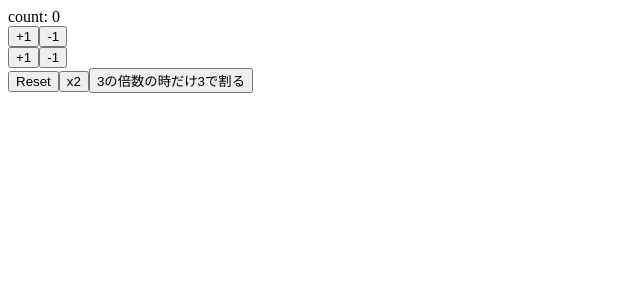
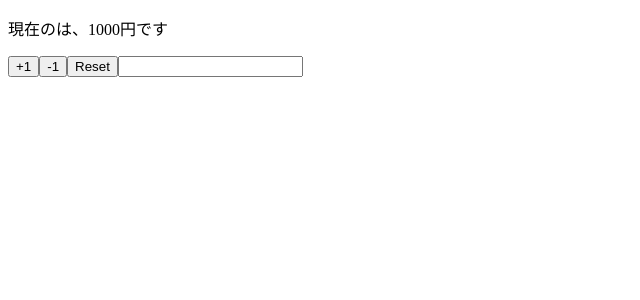
Before and after one commit to sawa060/react-hooks, a React (Create React App) app: page / in a window 1280 px wide. Shown: the top 300 px of the page, without its empty margins (0-640 px from the left). Built offline with nearby package versions, Linux system fonts and the light colour scheme.

Commit message:
object state

```diff
--- a/src/App.js
+++ b/src/App.js
@@ -1,55 +1,23 @@
 import React, { useState } from 'react'
 
-const App = () => {
-  const [count, setCount] = useState(0)
-
-  const increment = () => {
-    setCount(count + 1)
-  }
-  const decrement = () => {
-    setCount(count - 1)
-  }
-
-  const increment2 = () => {
-    setCount(prevCount => prevCount + 1)
-  }
-
-  const decrement2 = () => {
-    setCount(prevCount => prevCount - 1)
-  }
-
-  const reset = () => {
-    setCount(0)
-  }
-
-  const multiply = () => {
-    setCount(prevCount => prevCount * 2)
-  }
-
-  const devision3 = () => {
-    if (count % 3 === 0) {
-      setCount(prevCount => prevCount / 3)
-    } else return
-  }
+const App = props => {
+  const [state, setState] = useState(props)
+  const { name, price } = state
 
   return (
     <>
-      <div>
-        count: {count}
-      </div>
-      <button onClick={increment}> +1 </button>
-      <button onClick={decrement}> -1 </button>
-      <div>
-        <button onClick={increment2}> +1 </button>
-        <button onClick={decrement2}> -1 </button>
-      </div>
-      <div>
-        <button onClick={reset}> Reset </button>
-        <button onClick={multiply}> x2 </button>
-        <button onClick={devision3}> 3の倍数の時だけ3で割る </button>
-      </div>
+      <p>現在の{name}は、{price}円です</p>
+      <button onClick={() => setState({...state, price: price + 1})}>+1</button>
+      <button onClick={() => setState({ ...state, price: price - 1 })}>-1</button>
+      <button onClick={() => setState(props)}>Reset</button>
+      <input value={name} onChange={e => setState({ ...state, name: e.target.value })} />
     </>
-    );
-  }
+  );
+}
 
-  export default App
+App.defaultProps = {
+  name: '',
+  price: 1000
+}
+
+export default App
```
